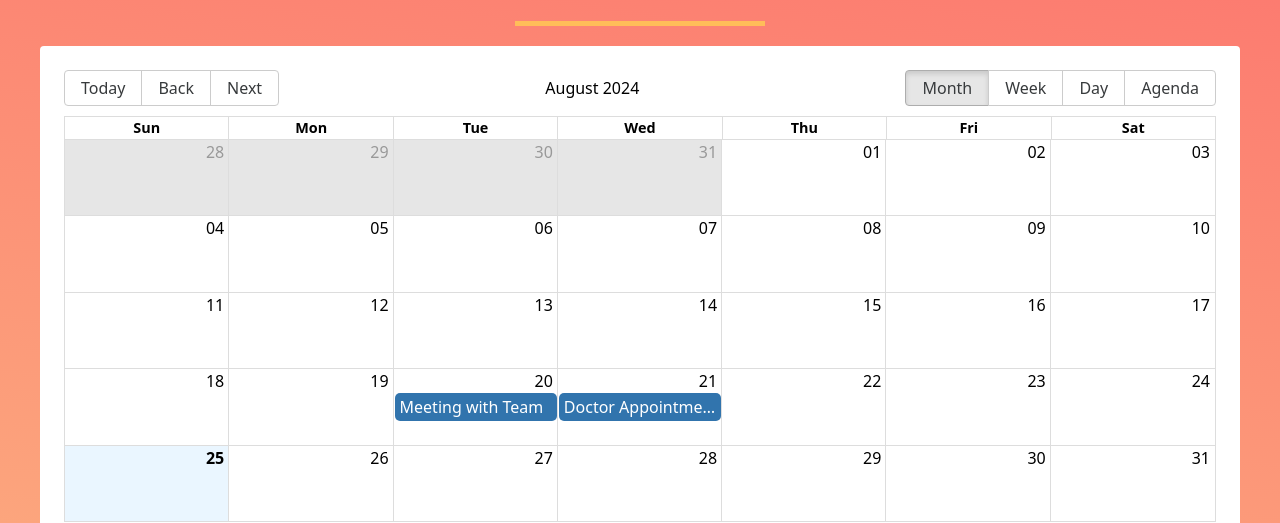
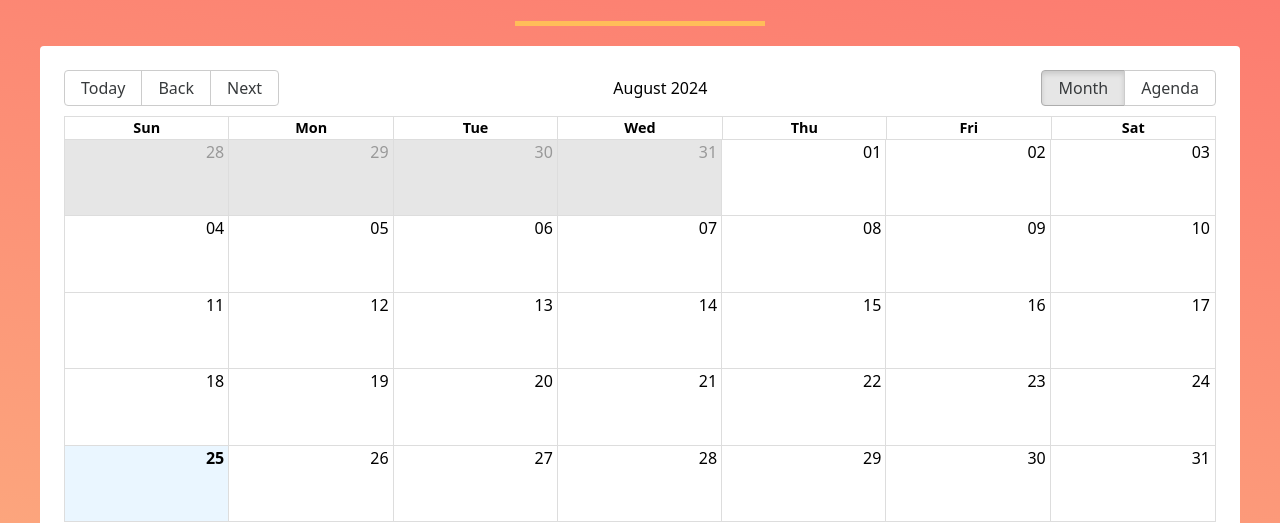
Before and after one commit to Sowishi/Tournament-Management-System, a React (Vite) app: page /calendar in a window 1280 px wide. Shown: the part 241-764 px from the top of the page. Built offline with nearby package versions, Linux system fonts and the light colour scheme; no server answers; the database is empty.

Commit message:
can now add data in calendar

```diff
--- a/src/pages/admin-calendar.jsx
+++ b/src/pages/admin-calendar.jsx
@@ -22,7 +22,7 @@ const AdminCalendar = () => {
     title: "",
     start: "",
     end: "",
-    eventName: "TSCUAA",
+    eventName: "RSCUAA",
   });
 
   const filterEvent = eventNames.map((item) => {
--- a/src/pages/calendar.jsx
+++ b/src/pages/calendar.jsx
@@ -4,23 +4,18 @@ import moment from "moment";
 const localizer = momentLocalizer(moment);
 import "react-big-calendar/lib/css/react-big-calendar.css";
 import Title from "../components/title";
+import useCrudCalendar from "../hooks/useCrudCalendar";
+import { useStore } from "../zustand/store";
 
 const TMSCalendar = () => {
-  const events = [
-    {
-      id: 1,
-      title: "Meeting with Team",
-      start: new Date(2024, 7, 20, 10, 0), // August 20, 2024, 10:00 AM
-      end: new Date(2024, 7, 20, 12, 0), // August 20, 2024, 12:00 PM
-    },
+  const { addCalendar, data } = useCrudCalendar();
 
-    {
-      id: 2,
-      title: "Doctor Appointment",
-      start: new Date(2024, 7, 21, 14, 0), // August 21, 2024, 2:00 PM
-      end: new Date(2024, 7, 21, 15, 0), // August 21, 2024, 3:00 PM
-    },
-  ];
+  const { currentEvent } = useStore();
+  const filterCalendarData = data.map((item) => {
+    if (item.eventName == currentEvent) {
+      return item;
+    }
+  });
   return (
     <DefaultLayout>
       <div className="container mx-auto p-5">
@@ -29,9 +24,10 @@ const TMSCalendar = () => {
         </div>
         <Title title={"calendar"} />
         <Calendar
+          views={["month", "agenda"]}
           className="mx-5 bg-white rounded p-6"
           localizer={localizer}
-          events={events}
+          events={filterCalendarData}
           startAccessor="start"
           endAccessor="end"
           style={{ height: 500 }}
```
